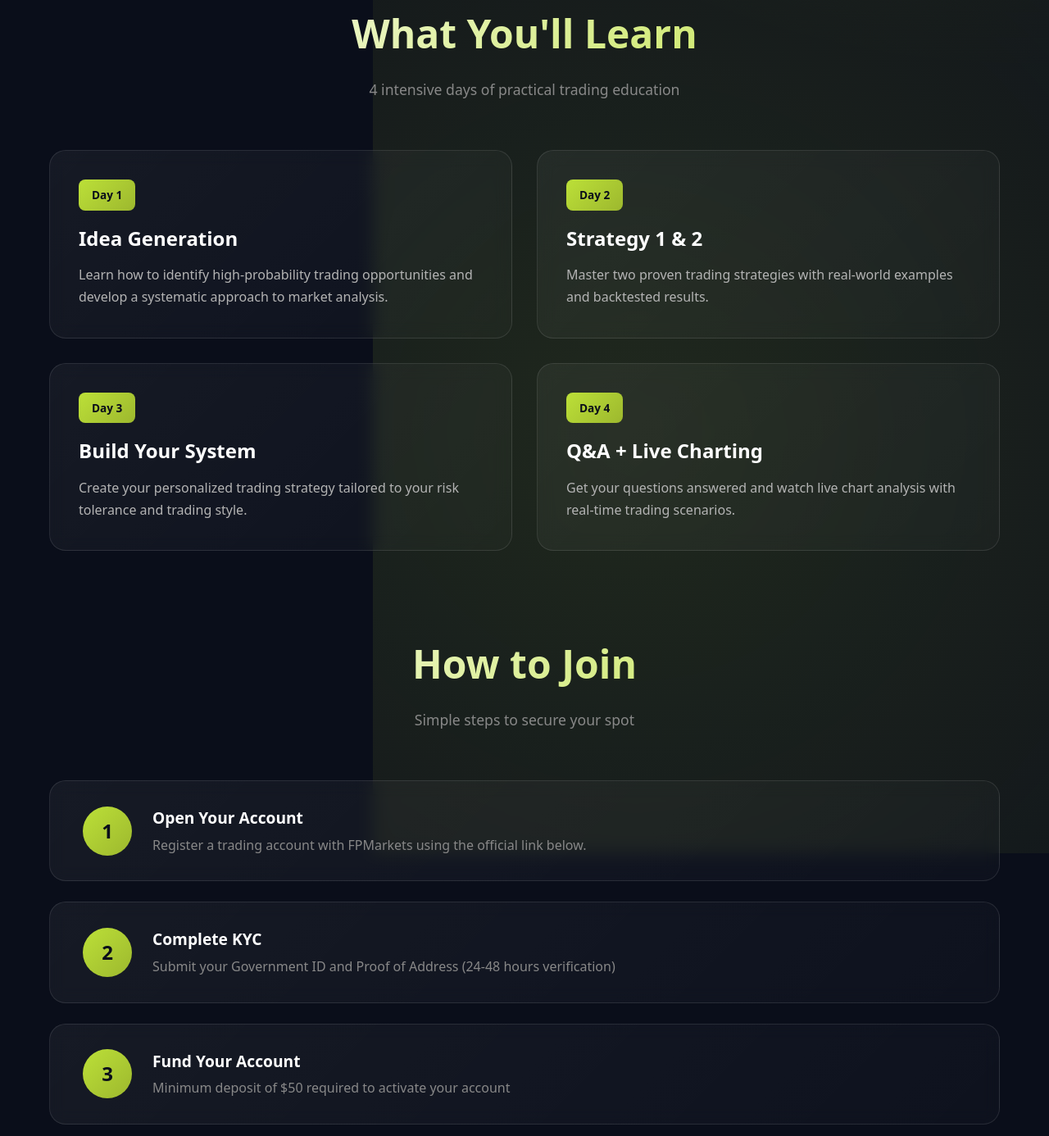
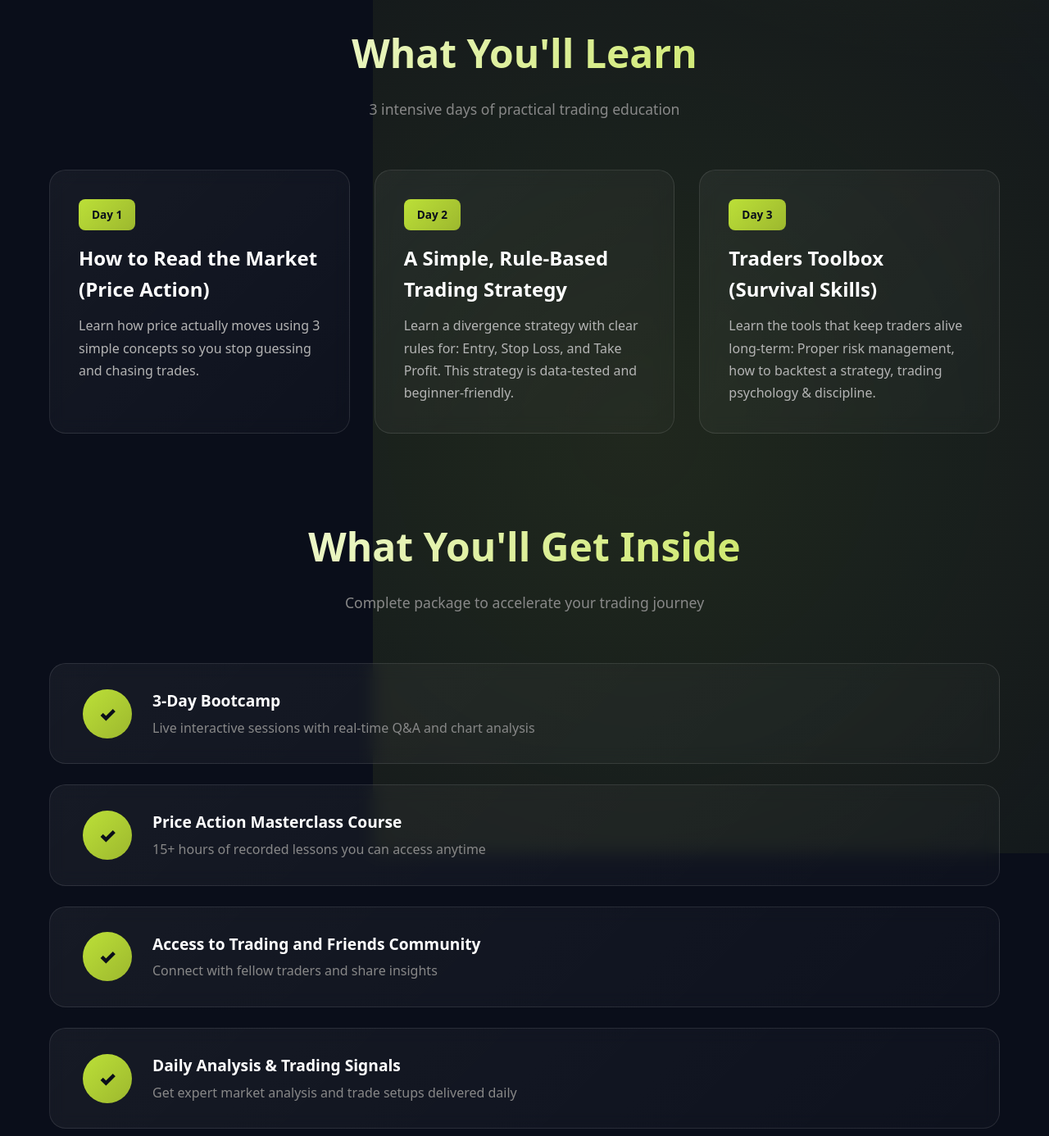
Before and after one commit to jmeleonor/tradingbootcamp, a plain HTML site: page index.html in a window 1280 px wide. Shown: the part 1014-2400 px from the top of the page at 82% size. Drawn offline with Linux system fonts and the light colour scheme.

Commit message:
Update bootcamp details

```diff
--- a/index.html
+++ b/index.html
@@ -3,7 +3,7 @@
 <head>
   <meta charset="UTF-8" />
   <meta name="viewport" content="width=device-width, initial-scale=1.0" />
-  <title>4-Day Trading Bootcamp</title>
+  <title>3-Day Forex Trading Bootcamp</title>
   <style>
     * { margin: 0; padding: 0; box-sizing: border-box; }
 
@@ -230,7 +230,7 @@
     /* CURRICULUM GRID */
    .curriculum-grid {
       display: grid;
-      grid-template-columns: repeat(2, 1fr);
+      grid-template-columns: repeat(auto-fit, minmax(300px, 1fr));
       gap: 30px;
       max-width: 1200px;
       margin: 0 auto;
@@ -476,8 +476,9 @@
   <div class="hero">
     <div class="hero-content">
       <div class="badge">🔥 Limited Slots Available</div>
-      <h1>4-Day Trading Bootcamp</h1>
-      <p>Transform your trading skills before 2026. Learn proven strategies, build your own system, and trade with confidence.</p>
+      <h1>3-Day Trading Bootcamp</h1>
+      <p>Trade with rules, not emotions.</p>
+      <p style="margin-top: 15px; font-size: 1.05rem; line-height: 1.8; max-width: 700px;">A structured, beginner-friendly program that teaches you how to read price, follow a rule-based strategy, and manage risk, so you stop guessing and overtrading.</p>
       <div>
         <button onclick="document.querySelector('#curriculum').scrollIntoView({ behavior: 'smooth' })" class="btn-primary">Learn More</button>
       </div>
@@ -489,7 +490,7 @@
     <!-- COUNTDOWN -->
     <div class="countdown-box">
       <h3>Bootcamp Schedule</h3>
-      <div class="date">TBA</div>
+      <div class="date">January 5 - 7, 2026</div>
       <div style="margin-top: 20px; font-size: 1.3rem; font-weight: 700; color: #bce038; letter-spacing: 1px;">8:00pm - 10:00pm PHT</div>
       <div style="margin-top: 8px; font-size: 1rem; color: #b4b4b4; font-weight: 600;">Via Zoom</div>
     </div>
@@ -498,28 +499,61 @@
     <div class="section" id="curriculum">
       <div class="section-header">
         <h2>What You'll Learn</h2>
-        <p>4 intensive days of practical trading education</p>
+        <p>3 intensive days of practical trading education</p>
       </div>
       <div class="curriculum-grid">
         <div class="day-card">
           <span class="day-number">Day 1</span>
-          <h3>Idea Generation</h3>
-          <p>Learn how to identify high-probability trading opportunities and develop a systematic approach to market analysis.</p>
+          <h3>How to Read the Market (Price Action)</h3>
+          <p>Learn how price actually moves using 3 simple concepts so you stop guessing and chasing trades.</p>
         </div>
         <div class="day-card">
           <span class="day-number">Day 2</span>
-          <h3>Strategy 1 & 2</h3>
-          <p>Master two proven trading strategies with real-world examples and backtested results.</p>
+          <h3>A Simple, Rule-Based Trading Strategy</h3>
+          <p>Learn a divergence strategy with clear rules for: Entry, Stop Loss, and Take Profit. This strategy is data-tested and beginner-friendly.</p>
         </div>
         <div class="day-card">
           <span class="day-number">Day 3</span>
-          <h3>Build Your System</h3>
-          <p>Create your personalized trading strategy tailored to your risk tolerance and trading style.</p>
+          <h3>Traders Toolbox (Survival Skills)</h3>
+          <p>Learn the tools that keep traders alive long-term: Proper risk management, how to backtest a strategy, trading psychology & discipline.</p>
         </div>
-        <div class="day-card">
-          <span class="day-number">Day 4</span>
-          <h3>Q&A + Live Charting</h3>
-          <p>Get your questions answered and watch live chart analysis with real-time trading scenarios.</p>
+      </div>
+    </div>
+
+    <!-- WHAT YOU'LL GET -->
+    <div class="section">
+      <div class="section-header">
+        <h2>What You'll Get Inside</h2>
+        <p>Complete package to accelerate your trading journey</p>
+      </div>
+      <div class="steps-container">
+        <div class="step">
+          <div class="step-number">✓</div>
+          <div class="step-content">
+            <h4>3-Day Bootcamp</h4>
+            <p>Live interactive sessions with real-time Q&A and chart analysis</p>
+          </div>
+        </div>
+        <div class="step">
+          <div class="step-number">✓</div>
+          <div class="step-content">
+            <h4>Price Action Masterclass Course</h4>
+            <p>15+ hours of recorded lessons you can access anytime</p>
+          </div>
+        </div>
+        <div class="step">
+          <div class="step-number">✓</div>
+          <div class="step-content">
+            <h4>Access to Trading and Friends Community</h4>
+            <p>Connect with fellow traders and share insights</p>
+          </div>
+        </div>
+        <div class="step">
+          <div class="step-number">✓</div>
+          <div class="step-content">
+            <h4>Daily Analysis & Trading Signals</h4>
+            <p>Get expert market analysis and trade setups delivered daily</p>
+          </div>
         </div>
       </div>
     </div>
@@ -549,7 +583,7 @@
           <div class="step-number">3</div>
           <div class="step-content">
             <h4>Fund Your Account</h4>
-            <p>Minimum deposit of $50 required to activate your account</p>
+            <p>Minimum deposit of $150 required to activate your account</p>
           </div>
         </div>
         <div class="step">
@@ -586,7 +620,7 @@
           <p>No. Beginners and intermediate traders both benefit from this bootcamp. We start with fundamentals and progress to advanced concepts.</p>
         </div>
         <div class="faq-item">
-          <h4>Is the $50 deposit required?</h4>
+          <h4>Is the $150 deposit required?</h4>
           <p>Yes. This is the minimum deposit required by FPMarkets to activate your trading account.</p>
         </div>
       </div>
```
